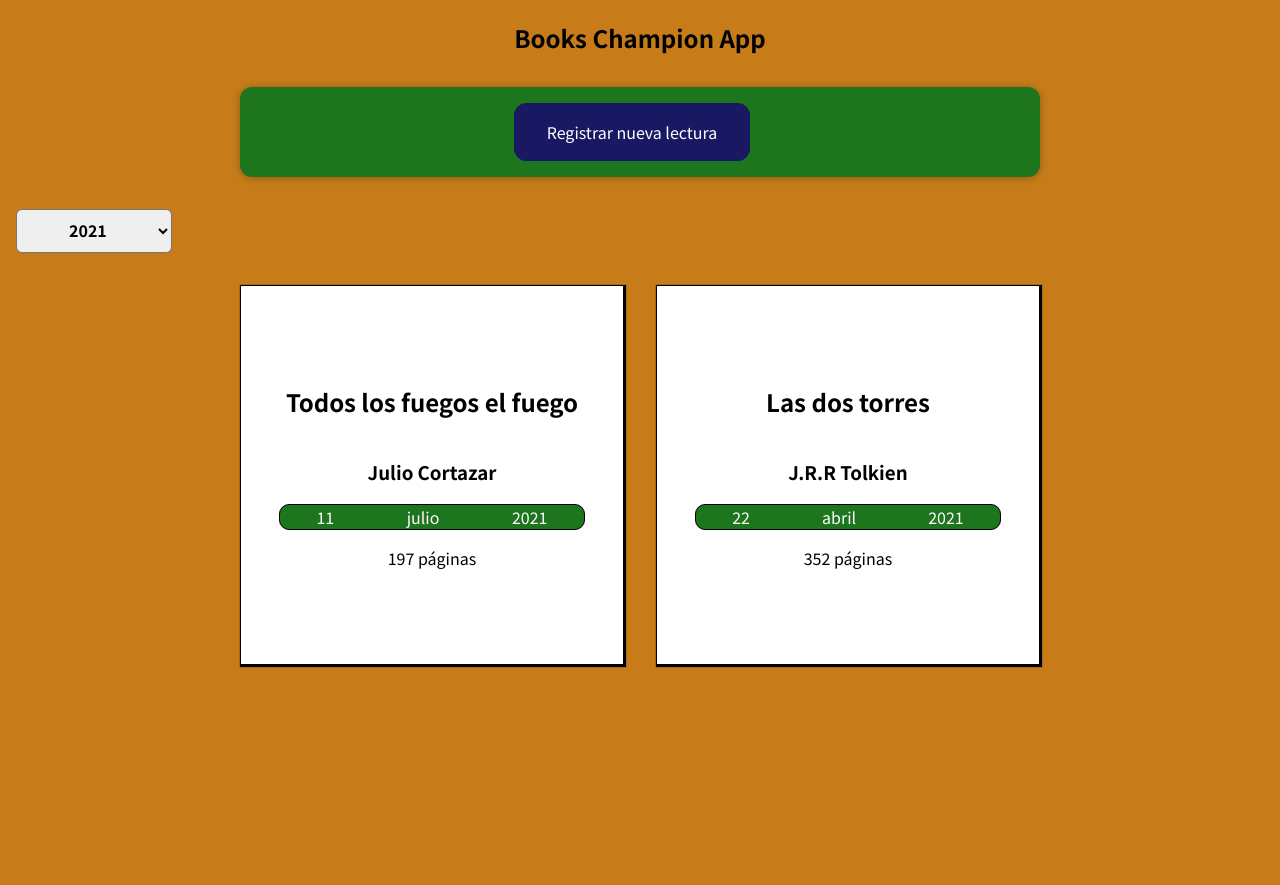
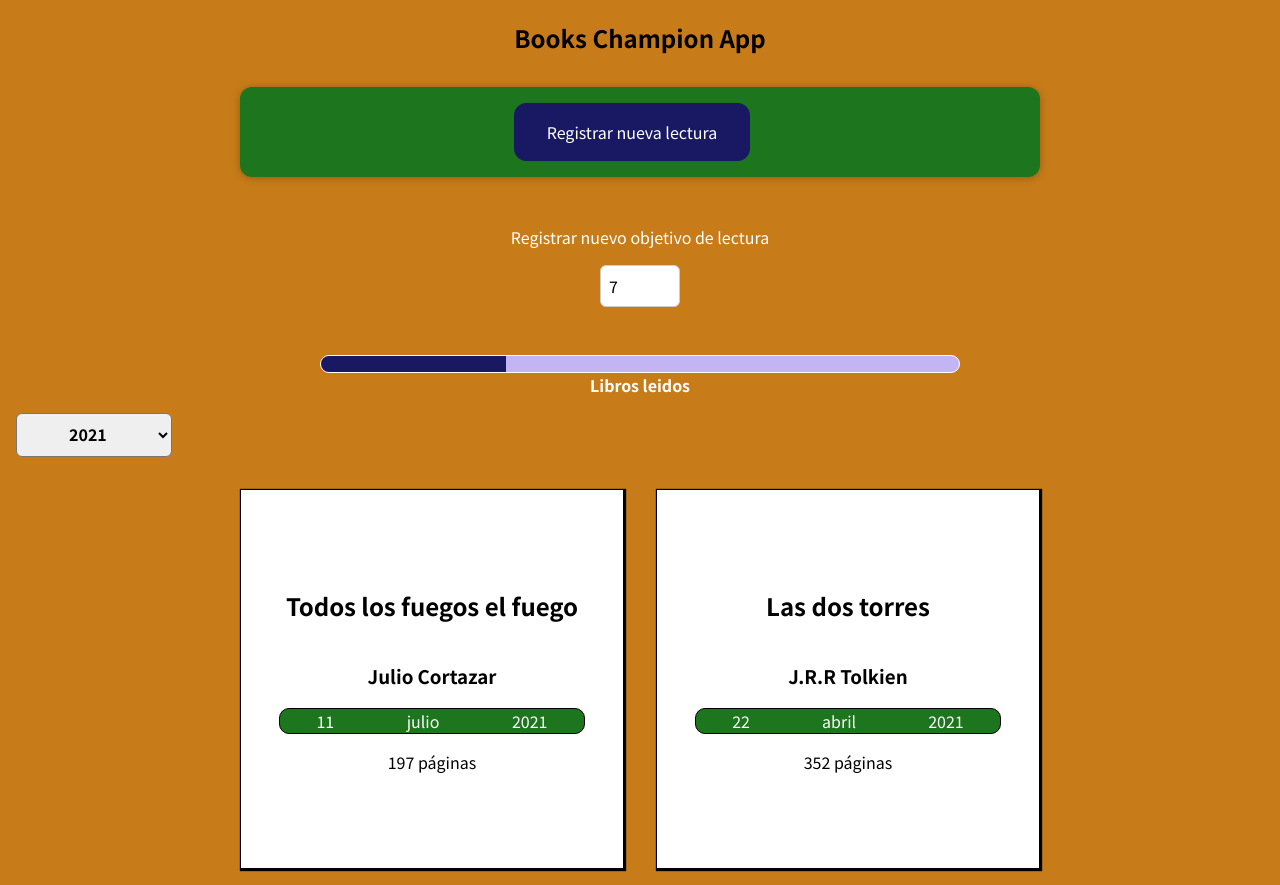
Before and after one commit to gabrielgolzman/books-champion-own, a React (Create React App) app: page / in a window 1280 px wide. Before the commit the page ends 800 px from the top, so only its background shows below. Built offline with nearby package versions, Linux system fonts and the light colour scheme.

Commit message:
Class 4 : created chart of book goals

```diff
--- a/src/App.js
+++ b/src/App.js
@@ -7,24 +7,28 @@ import NewBook from './components/form/NewBook';
 
 const DUMMY_BOOKS = [
    {
+      id: 'a1',
       title: '100 años de soledad',
       author: 'Gabriel García Marquez',
       pageCount: 410,
       dateRead: new Date(2020, 7, 12),
    },
    {
+      id: 'a2',
       title: 'Todos los fuegos el fuego',
       author: 'Julio Cortazar',
       pageCount: 197,
       dateRead: new Date(2021, 6, 11),
    },
    {
+      id: 'a3',
       title: 'Asesinato en el Orient Express',
       author: 'Agatha Christie',
       pageCount: 256,
       dateRead: new Date(2020, 5, 9),
    },
    {
+      id: 'a4',
       title: 'Las dos torres',
       author: 'J.R.R Tolkien',
       pageCount: 352,
--- a/src/components/books/Books.js
+++ b/src/components/books/Books.js
@@ -4,12 +4,19 @@ import './Books.css';
 
 import BooksList from './BooksList';
 import BooksFilter from './BooksFilter';
+import GoalBar from '../goal-bar/GoalBar';
+import GoalRead from '../goal-bar/GoalRead';
 
 const Books = ({ books }) => {
    const [yearSelected, setYearSelected] = useState('2021');
+   const [maxRead, setMaxRead] = useState(7);
 
    const onFilterYear = (year) => {
       setYearSelected(year);
+   };
+
+   const onMaxRead = (max) => {
+      setMaxRead(max);
    };
 
    const filteredBooks = books.filter(
@@ -19,6 +26,8 @@ const Books = ({ books }) => {
    return (
       <>
          <div>
+            <GoalRead maxRead={maxRead} onMaxRead={onMaxRead} />
+            <GoalBar value={filteredBooks.length} maxValue={maxRead} />
             <BooksFilter
                filterYear={yearSelected}
                onFilterYear={onFilterYear}
--- /dev/null
+++ b/src/components/goal-bar/GoalBar.css
@@ -0,0 +1,31 @@
+.chart-bar {
+   height: 100%;
+   display: flex;
+   flex-direction: column;
+   align-items: center;
+}
+
+.chart-bar__inner {
+   height: 100%;
+   width: 50%;
+   border: 1px solid #ffffff;
+   border-radius: 12px;
+   background-color: #c3b4f3;
+   overflow: hidden;
+   display: flex;
+   flex-direction: column;
+   justify-content: flex-end;
+}
+
+.chart-bar__fill {
+   background-color: rgb(25, 25, 99);
+   height: 1rem;
+   transition: all 0.3s ease-out;
+}
+
+.chart-bar__label {
+   font-weight: bold;
+   color: #ffffff;
+   font-size: 1rem;
+   text-align: center;
+}
--- /dev/null
+++ b/src/components/goal-bar/GoalBar.js
@@ -0,0 +1,24 @@
+import './GoalBar.css';
+
+const GoalBar = ({ value, maxValue }) => {
+   let barFillHeight = '0%';
+
+   if (maxValue > 0) {
+      barFillHeight = Math.round((value / maxValue) * 100) + '%';
+      console.log(barFillHeight);
+   }
+
+   return (
+      <div className="chart-bar">
+         <div className="chart-bar__inner">
+            <div
+               className="chart-bar__fill"
+               style={{ width: barFillHeight }}
+            ></div>
+         </div>
+         <div className="chart-bar__label">Libros leidos</div>
+      </div>
+   );
+};
+
+export default GoalBar;
--- /dev/null
+++ b/src/components/goal-bar/GoalRead.css
@@ -0,0 +1,21 @@
+.new-max-read-control {
+   font: inherit;
+   padding: 0.5rem;
+   border-radius: 6px;
+   border: 1px solid #ccc;
+   width: 5rem;
+   max-width: 100%;
+}
+
+label {
+   color: white;
+   font-size: 1rem;
+   margin-bottom: 1rem;
+}
+form {
+   display: flex;
+   margin: 3rem;
+
+   align-items: center;
+   flex-direction: column;
+}
--- /dev/null
+++ b/src/components/goal-bar/GoalRead.js
@@ -0,0 +1,22 @@
+import './GoalRead.css';
+
+const GoalRead = ({ maxRead, onMaxRead }) => {
+   const onMaxChanged = (event) => {
+      onMaxRead(event.target.value);
+   };
+
+   return (
+      <form>
+         <label>Registrar nuevo objetivo de lectura</label>
+         <input
+            className="new-max-read-control"
+            onChange={onMaxChanged}
+            type="number"
+            step="1"
+            value={maxRead}
+         />
+      </form>
+   );
+};
+
+export default GoalRead;
```
